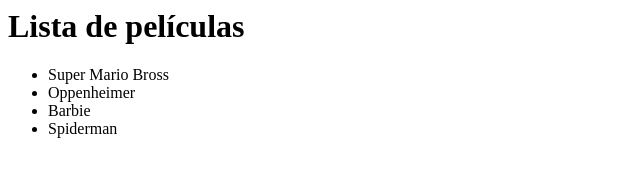
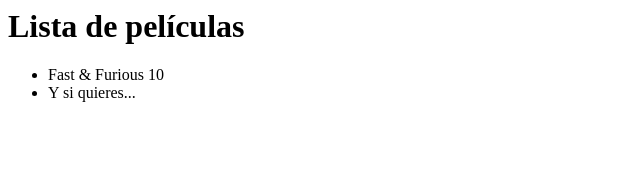
Before and after one commit to CarlosRubioTNM/fs1a-ad23, a plain HTML site: page index.html in a window 1280 px wide. Shown: the whole page, without its empty margins (0-640 px from the left). Drawn offline with Linux system fonts and the light colour scheme.

Commit message:
Fix list

```diff
--- a/index.html
+++ b/index.html
@@ -3,10 +3,8 @@
 <body>
 <h1>Lista de películas</h1>
   <ul>
-    <li>Super Mario Bross</li>
-    <li>Oppenheimer</li>
-    <li>Barbie</li>
-    <li>Spiderman</li>
+    <li>Fast & Furious 10</li>
+    <li>Y si quieres...</li>
   </ul>
 </body>
 </html>
```
